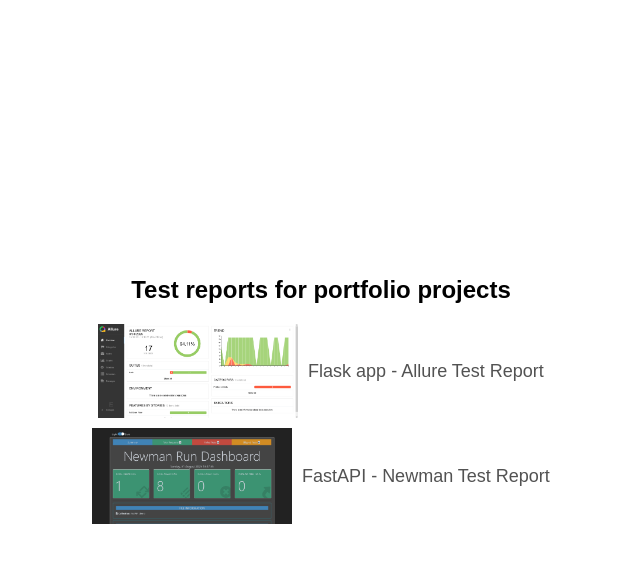
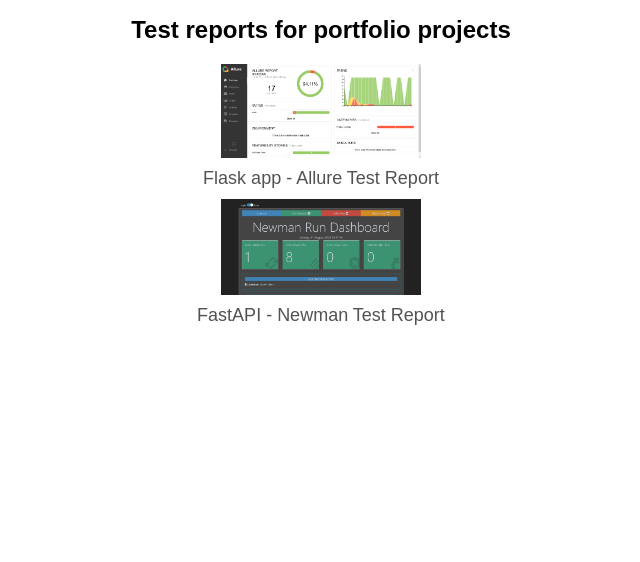
Before and after one commit to KoMa-Git/GithubPortfolio, a plain HTML site: page index.html in a window 1280 px wide. Shown: the whole page, without its empty margins (319-959 px from the left). Drawn offline with Linux system fonts and the light colour scheme.

Commit message:
Update style.css

```diff
--- a/static/style.css
+++ b/static/style.css
@@ -1,9 +1,6 @@
-/* Centering content vertically and horizontally */
 body {
     display: flex;
     justify-content: center;
-    align-items: center;
-    height: 100vh;
     margin: 0;
     font-family: Arial, sans-serif;
 }
@@ -17,7 +14,6 @@
     font-size: 24px;
 }
 
-
 ul {
     list-style-type: none;
     padding: 0;
@@ -29,9 +25,6 @@
 }
 
 a {
-    display: flex;
-    align-items: center;
-    justify-content: center;
     text-decoration: none;
     color: #525252;
     font-size: 18px;
@@ -43,5 +36,6 @@
 
 .projects_img {
     width: 200px;
-    margin-right: 10px;
+    display: block;
+    margin: 0 auto 10px;
 }
```
